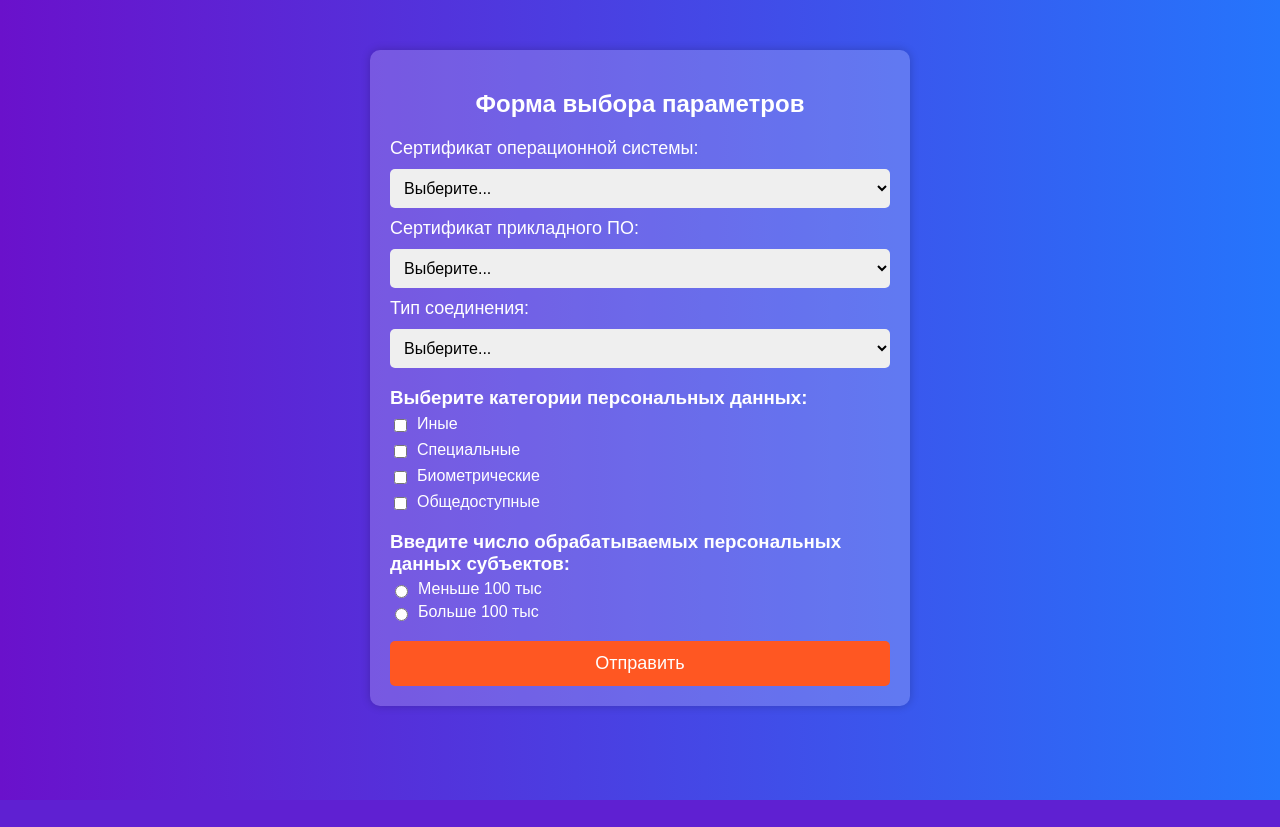
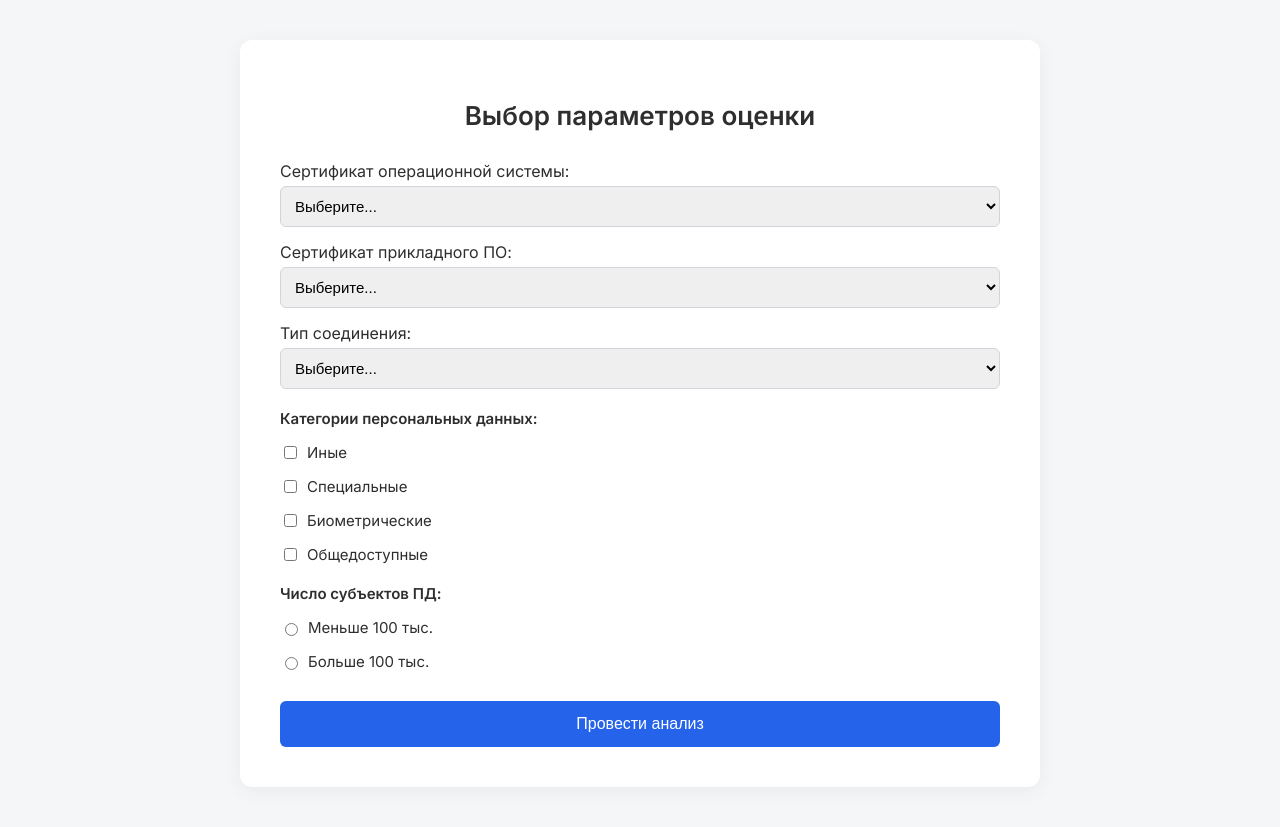
Before and after one commit to NikOkol/PDLevelSecurity, a Django app: page / in a window 1280 px wide. Before the commit the page ends 800 px from the top, so only its background shows below. Run offline with Django 5.2, Linux system fonts and the light colour scheme.

Commit message:
add measuires

```diff
--- a/myproject/levelSecurity/templates/levelSecurity/home.html
+++ b/myproject/levelSecurity/templates/levelSecurity/home.html
@@ -3,121 +3,122 @@
 <head>
     <meta charset="UTF-8">
     <meta name="viewport" content="width=device-width, initial-scale=1.0">
-    <title>Выбор параметров</title>
+    <title>Оценка уровня защищенности ИСПДн</title>
+    <link href="https://fonts.googleapis.com/css2?family=Inter:wght@400;600&display=swap" rel="stylesheet">
     <style>
         body {
-            font-family: Arial, sans-serif;
-            background: linear-gradient(to right, #6a11cb, #2575fc);
-            color: white;
-            text-align: center;
+            font-family: 'Inter', sans-serif;
+            background-color: #f4f6f8;
             margin: 0;
-            padding: 0;
+            padding: 40px 20px;
+            color: #2e2e2e;
         }
 
         .container {
-            max-width: 500px;
-            margin: 50px auto;
-            background: rgba(255, 255, 255, 0.2);
-            padding: 20px;
-            border-radius: 10px;
-            box-shadow: 0 0 10px rgba(0, 0, 0, 0.2);
-            text-align: left;
+            max-width: 720px;
+            margin: 0 auto;
+            background-color: #ffffff;
+            padding: 40px;
+            border-radius: 12px;
+            box-shadow: 0 4px 20px rgba(0, 0, 0, 0.05);
         }
 
-        h2 {
+        h1 {
             text-align: center;
+            font-size: 26px;
+            margin-top: 20px;
+            margin-bottom: 30px;
         }
 
         label {
-            font-size: 18px;
+            font-size: 16px;
             display: block;
-            margin: 10px 0 5px;
+            margin-top: 15px;
         }
 
-        select, input {
+        select, input[type="text"], input[type="number"] {
             width: 100%;
             padding: 10px;
             margin-top: 5px;
-            border: none;
-            border-radius: 5px;
-            font-size: 16px;
+            border: 1px solid #d1d5db;
+            border-radius: 6px;
+            font-size: 15px;
         }
 
         .checkbox-group, .radio-group {
-            margin-top: 15px;
+            margin-top: 20px;
         }
 
-        .checkbox-group h3, .radio-group h3 {
-            margin-bottom: 5px;
+        .checkbox-group label,
+        .radio-group label {
+            display: flex;
+            align-items: center;
+            font-size: 15px;
+            margin-bottom: 8px;
         }
 
-        .checkbox-group label, .radio-group label {
-            display: flex;
-            align-items: center;
-            font-size: 16px;
-            margin: 5px 0;
-        }
-
-        .checkbox-group input, .radio-group input {
+        .checkbox-group input,
+        .radio-group input {
             margin-right: 10px;
-            width: auto;
         }
 
         button {
             display: block;
             width: 100%;
-            margin-top: 20px;
-            padding: 12px;
-            font-size: 18px;
+            margin-top: 30px;
+            padding: 14px;
+            font-size: 16px;
             color: white;
-            background: #ff5722;
+            background: #2563eb;
             border: none;
-            border-radius: 5px;
+            border-radius: 6px;
             cursor: pointer;
-            transition: 0.3s;
-            text-align: center;
+            transition: background 0.3s ease;
         }
 
         button:hover {
-            background: #e64a19;
+            background: #1d4ed8;
         }
 
         .error {
             color: red;
             font-size: 14px;
             display: none;
+            margin-top: 5px;
         }
+
     </style>
 </head>
 <body>
 <div class="container">
-        <h2>Форма выбора параметров</h2>
+    <h1>Выбор параметров оценки</h1>
+
     <form method="post" onsubmit="return validateForm()">
         {% csrf_token %}
 
         <label for="cert-os">Сертификат операционной системы:</label>
-            <select name="cert-os" id="cert-os">
+        <select name="cert-os" id="cert-os" required>
             <option value="">Выберите...</option>
             <option value="certified">Сертификат</option>
             <option value="not">Нет</option>
         </select>
 
         <label for="cert-app">Сертификат прикладного ПО:</label>
-            <select name="cert-app" id="cert-app">
+        <select name="cert-app" id="cert-app" required>
             <option value="">Выберите...</option>
             <option value="certified">Сертификат</option>
             <option value="not">Нет</option>
         </select>
 
         <label for="network">Тип соединения:</label>
-            <select name="network" id="network">
+        <select name="network" id="network" required>
             <option value="">Выберите...</option>
             <option value="network">Сетевой</option>
             <option value="local">Локальный</option>
         </select>
 
         <div class="checkbox-group">
-                <h3>Выберите категории персональных данных:</h3>
+            <label><strong>Категории персональных данных:</strong></label>
             {% for item in PD_TYPES %}
                 <label>
                     <input type="checkbox" name="option_{{ item }}" value="{{ item }}">
@@ -127,31 +128,32 @@
         </div>
 
         <div class="radio-group">
-                <h3>Введите число обрабатываемых персональных данных субъектов:</h3>
+            <label><strong>Число субъектов ПД:</strong></label>
             <label>
                 <input type="radio" name="number" value="lt" id="less">
-                    Меньше 100 тыс
+                Меньше 100 тыс.
             </label>
             <label>
                 <input type="radio" name="number" value="gt" id="more">
-                    Больше 100 тыс
+                Больше 100 тыс.
             </label>
-                <p class="error" id="error-message">Пожалуйста, выберите один из вариантов.</p>
+            <p class="error" id="error-message">Пожалуйста, выберите одно значение.</p>
         </div>
 
-            <button type="submit">Отправить</button>
+        <button type="submit">Провести анализ</button>
     </form>
+
 </div>
 
 <script>
     function validateForm() {
-            let less = document.getElementById("less").checked;
-            let more = document.getElementById("more").checked;
-            let errorMessage = document.getElementById("error-message");
+        const less = document.getElementById("less").checked;
+        const more = document.getElementById("more").checked;
+        const errorMessage = document.getElementById("error-message");
 
         if (!less && !more) {
             errorMessage.style.display = "block";
-                return false; // Отменяем отправку формы
+            return false;
         } else {
             errorMessage.style.display = "none";
             return true;
--- a/myproject/levelSecurity/views.py
+++ b/myproject/levelSecurity/views.py
@@ -1,26 +1,21 @@
-from django.shortcuts import render
-
 from django.shortcuts import render
 from django.http import HttpResponse
 from .models import PD_TYPES, LEVEL_TABLE, REASON_DICT
-
+from .security_measures import SECURITY_MEASURES  # ДОБАВЛЕНО
 
 def get_id(strings_array):
-
-    # Переменная для хранения наибольшего числа и соответствующей строки
-    min_num = float('inf')  # Начинаем с очень большого числа
+    if not strings_array:
+        return None
+    min_num = float('inf')
     min_string = ""
-
-    # Проходим по всем строкам
     for s in strings_array:
-        # Извлекаем первый символ и преобразуем его в число
-        num = int(s[0])
-
-        # Обновляем наименьшее число и строку, если найдено меньшее число
-        if num < min_num:
-            min_num = num
-            min_string = s
-
+        try:
+            num = int(s[0])
+            if num < min_num:
+                min_num = num
+                min_string = s
+        except (IndexError, ValueError):
+            continue
     return min_string
 
 def form_view(request):
@@ -28,17 +23,14 @@ def form_view(request):
         cert1 = request.POST.get("cert-os")
         cert2 = request.POST.get("cert-app")
         network = request.POST.get("network")
-        number = request.POST.get("number")  # Будет 'lt' или 'gt'
+        number = request.POST.get("number")  # 'lt' или 'gt'
 
         selected_options = [item for item in PD_TYPES if request.POST.get(f"option_{item}")]
 
-        # Проверка на пустые значения
-        if not all([cert1, cert2, network, number, selected_options]):
+        if not all([cert1, cert2, network, number]):
             return HttpResponse("Ошибка: Все поля должны быть заполнены!", status=400)
 
         threat_type = 3
-        subjects_type = ""
-
         if network == "network":
             threat_type = 3
         if cert2 != "certified":
@@ -46,19 +38,26 @@ def form_view(request):
         if cert1 != "certified":
             threat_type = 1
 
-        # Проверка, что выбрано меньше или больше 100 тыс
-        if number == "gt":
-            subjects_type = "gt"
-        else:
-            subjects_type = "lt"
+        subjects_type = "gt" if number == "gt" else "lt"
 
         level_ids = []
-
         for option in selected_options:
             level_ids.append(LEVEL_TABLE[option][threat_type][subjects_type])
 
         max_level = get_id(level_ids)
+        level_digit = int(max_level[0])  # Извлекаем цифру из уровня, например из \"2г\" → 2
 
-        return render(request, "levelSecurity/result.html", {"max_level": max_level, "reason": REASON_DICT[max_level]})
+        # Формируем меры по разделам
+        measures_by_section = {}
+        for section, items in SECURITY_MEASURES.items():
+            filtered = [i for i in items if level_digit in i["levels"]]
+            if filtered:
+                measures_by_section[section] = filtered
+
+        return render(request, "levelSecurity/result.html", {
+            "max_level": max_level,
+            "reason": REASON_DICT.get(max_level, "Ошибка: уровень не найден."),
+            "measures_by_section": measures_by_section
+        })
 
     return render(request, "levelSecurity/home.html", {"PD_TYPES": PD_TYPES})
```
Also changed, not shown: myproject/levelSecurity/models.py (+3 -4 lines), myproject/levelSecurity/security_measures.py (added, +117 -0 lines), myproject/levelSecurity/templates/levelSecurity/result.html (+103 -43 lines), 1 other file. Lines whose indentation alone changed are shown as unchanged.
